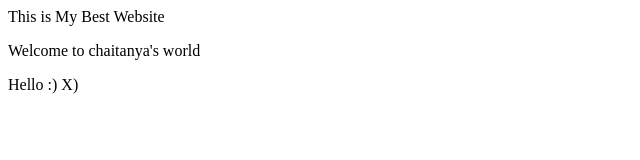
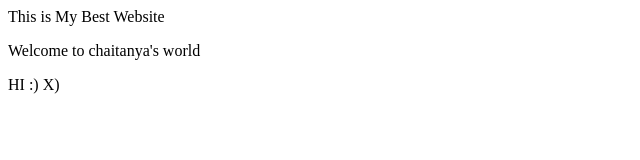
Before and after one commit to Dusane09/Awesome, a plain HTML site: page index.html in a window 1280 px wide. Shown: the full height of the page, 0-640 px from the left. Drawn offline with Linux system fonts and the light colour scheme.

Commit message:
Changed Hello to HI

```diff
--- a/index.html
+++ b/index.html
@@ -2,5 +2,5 @@
 <title> This is my websit </title>
 <hl> This is My Best Website </hl>
 <p> Welcome to chaitanya's world </p>
-<p> Hello :) X) </p>
+<p> HI :) X) </p>
 </html>
```
